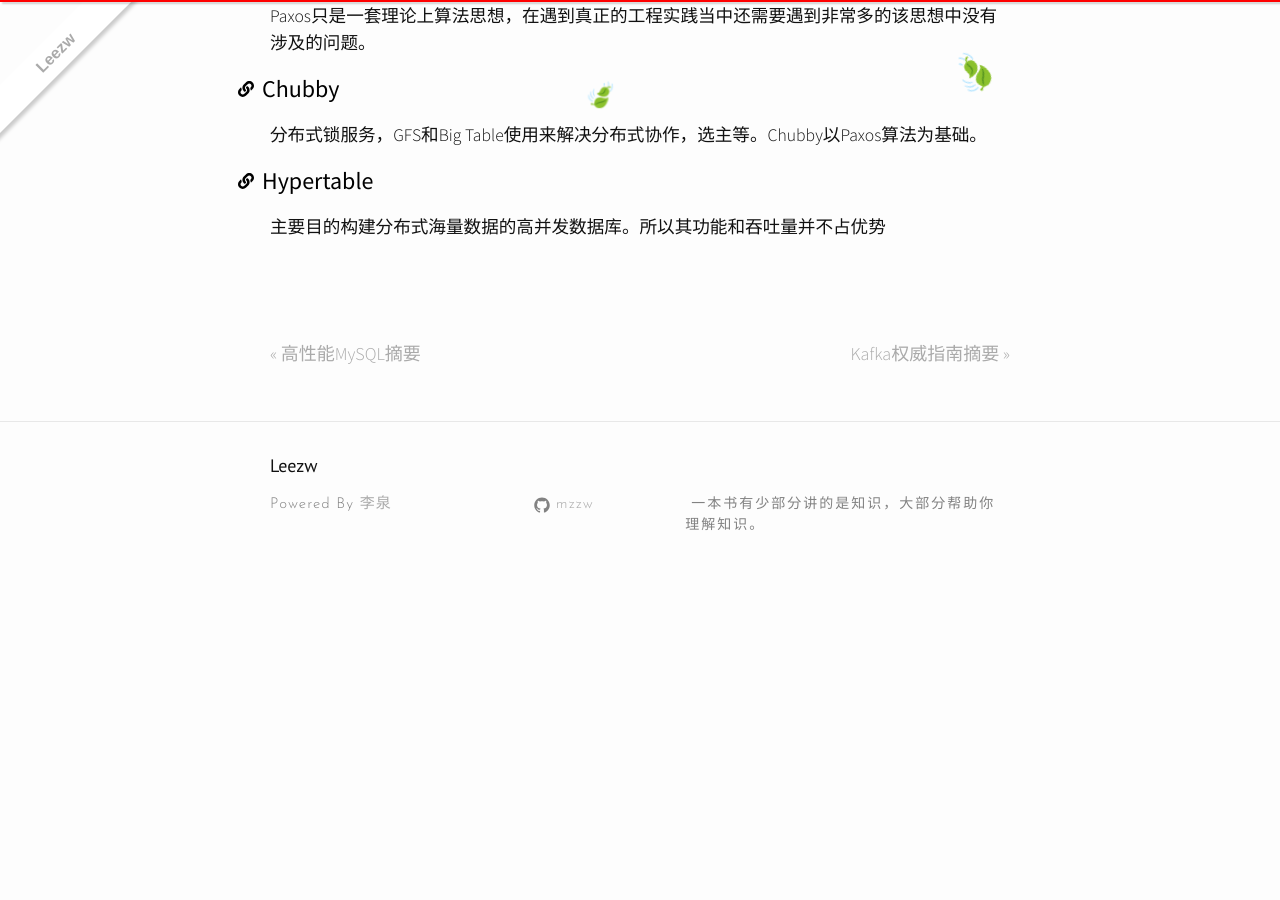
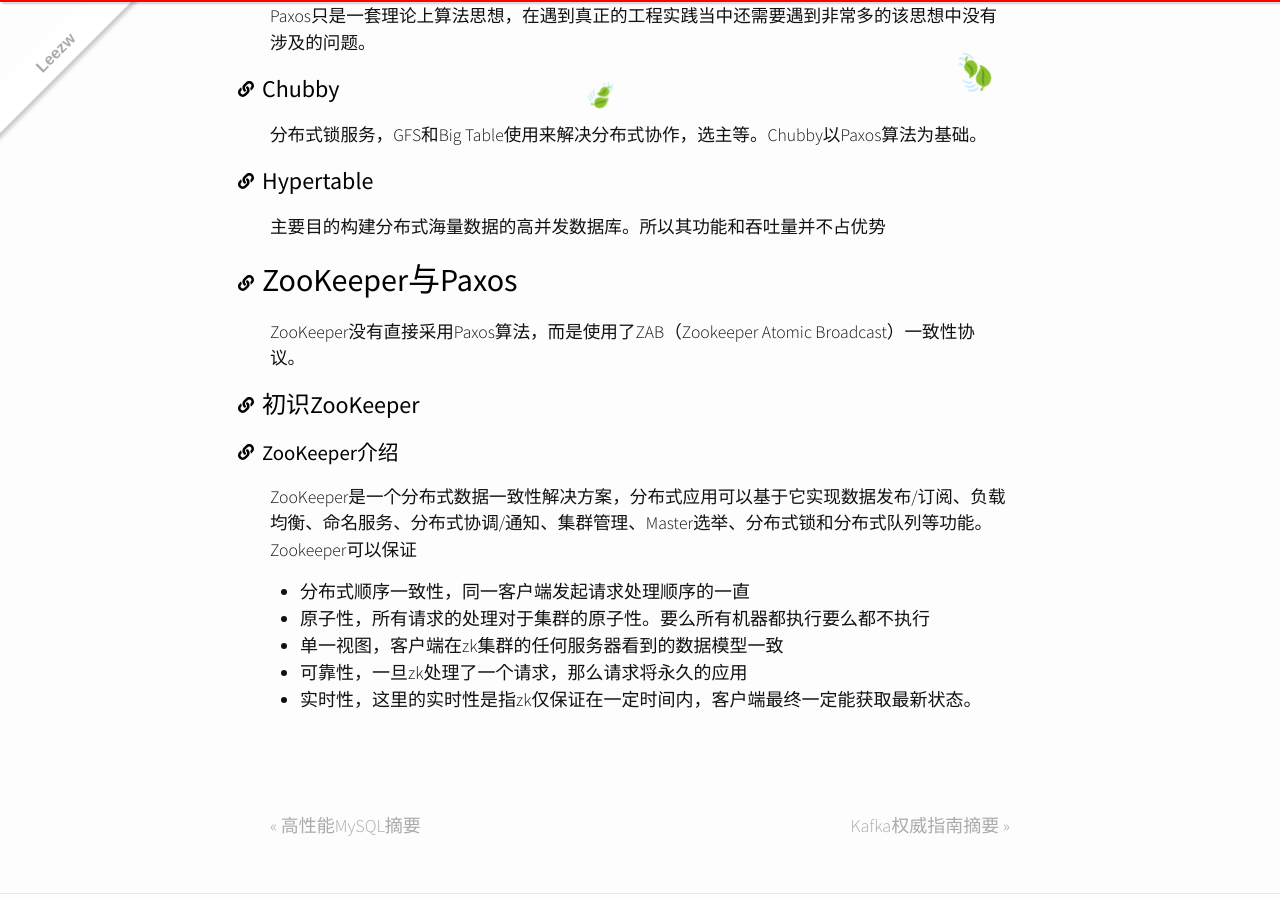
Before and after one commit to quantum-li/quantum-li.github.io, a Jekyll site: the page built from _posts/2020-05-08-from-paxos-to-zookeeper.md, in a window 1280 px wide and 900 px high, scrolled down 8276 px. Built offline with Jekyll 4.4.1, drawn with Linux system fonts in a browser that asks for light colours; nearby versions of some CDN libraries; comment, search, counter and statistics services are not loaded; before the commit the page ends 8872 px from its top, so only the background shows below that.

Commit message:
2020-5-13 22:41:00

```diff
--- a/_posts/2020-05-08-from-paxos-to-zookeeper.md
+++ b/_posts/2020-05-08-from-paxos-to-zookeeper.md
@@ -302,3 +302,19 @@
 ## Hypertable
 
 主要目的构建分布式海量数据的高并发数据库。所以其功能和吞吐量并不占优势
+
+# ZooKeeper与Paxos
+
+ZooKeeper没有直接采用Paxos算法，而是使用了ZAB（Zookeeper Atomic Broadcast）一致性协议。
+
+## 初识ZooKeeper
+
+### ZooKeeper介绍
+
+ZooKeeper是一个分布式数据一致性解决方案，分布式应用可以基于它实现数据发布/订阅、负载均衡、命名服务、分布式协调/通知、集群管理、Master选举、分布式锁和分布式队列等功能。Zookeeper可以保证
+
++ 分布式顺序一致性，同一客户端发起请求处理顺序的一直
++ 原子性，所有请求的处理对于集群的原子性。要么所有机器都执行要么都不执行
++ 单一视图，客户端在zk集群的任何服务器看到的数据模型一致
++ 可靠性，一旦zk处理了一个请求，那么请求将永久的应用
++ 实时性，这里的实时性是指zk仅保证在一定时间内，客户端最终一定能获取最新状态。
```
